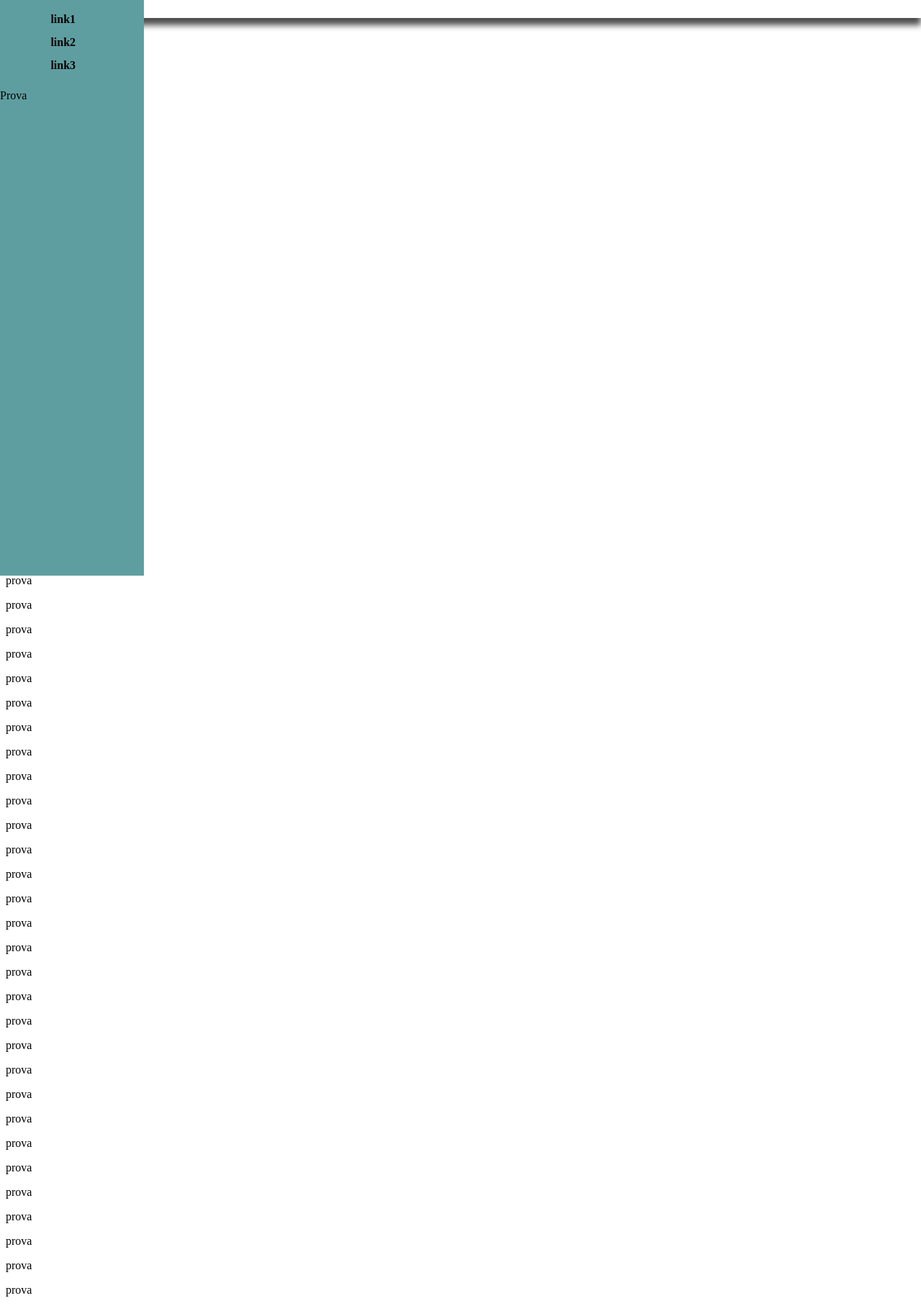
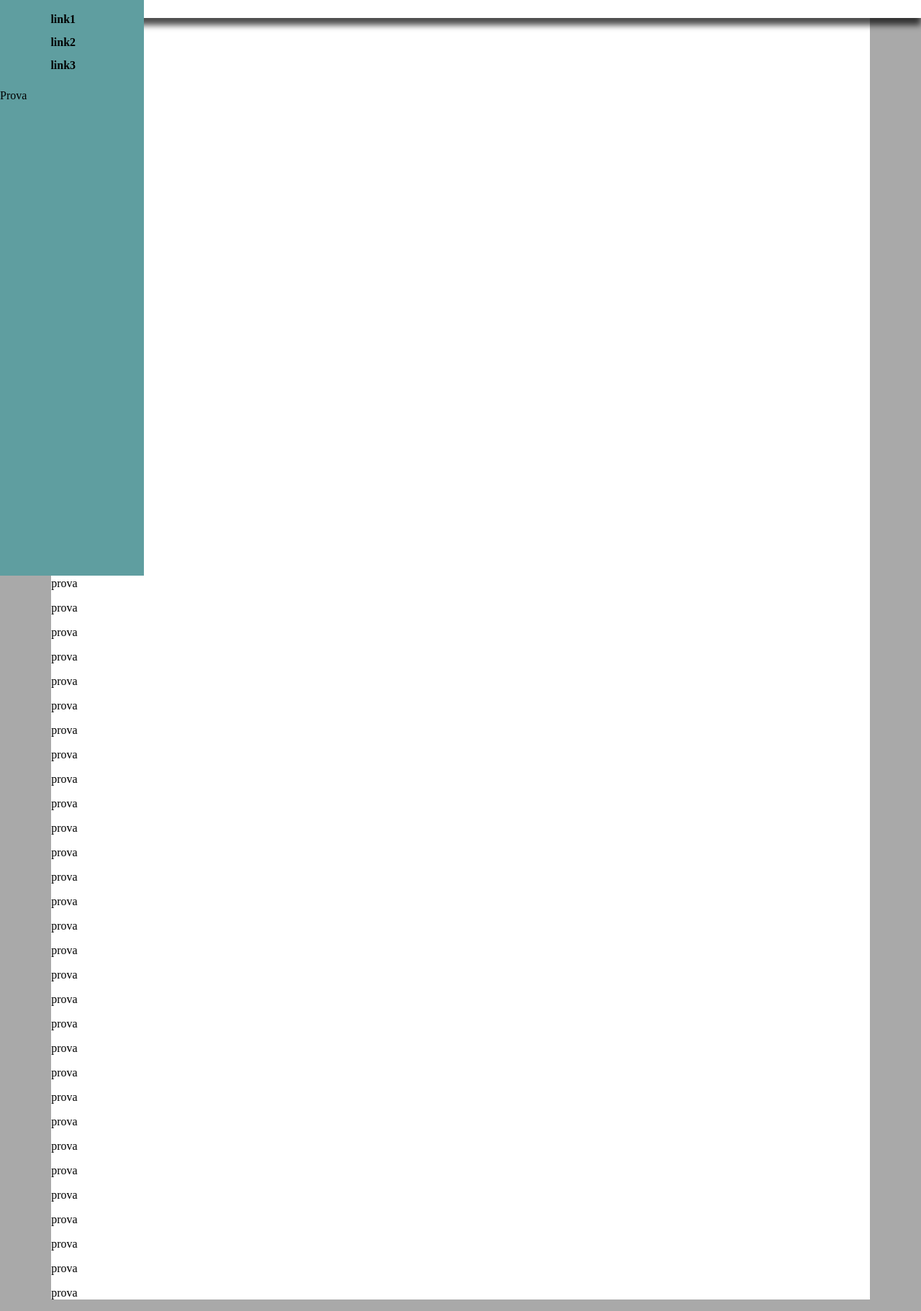
Before and after one commit to Polpetta/basidati2015, a PHP site: page / in a window 1280 px wide. Shown: the whole page at 72% size. Run offline with PHP 8.4, Linux system fonts and the light colour scheme.

Commit message:
Modifiche aspetto pagina
-Aggiunto logo come background accanto al menu
-Il div main ora è più piccolo del body e centrato nella pagina

```diff
--- a/css/style.css
+++ b/css/style.css
@@ -13,11 +13,23 @@ box-shadow: 0px 10px 8px 0px rgba(0,0,0,0.7);
 #logo {
     top: 0px;
     left: 0px;
-    padding-left: 35px;
+    margin-left: 35px;
     height: 25px;
     width: 100%;
+    background-image: url("img/logo.png");
+    background-repeat: no-repeat;
 }
 
 #main{
-    margin-top: 50px;
+    width: 90%;
+    top: 50%;
+    left: 75%;
+    margin-top: 0px;
+    margin-left: 5%;
+    padding-top: 30px;
+    background-color: white;
 }
+
+body{
+ background-color: darkgrey;
+}
```
